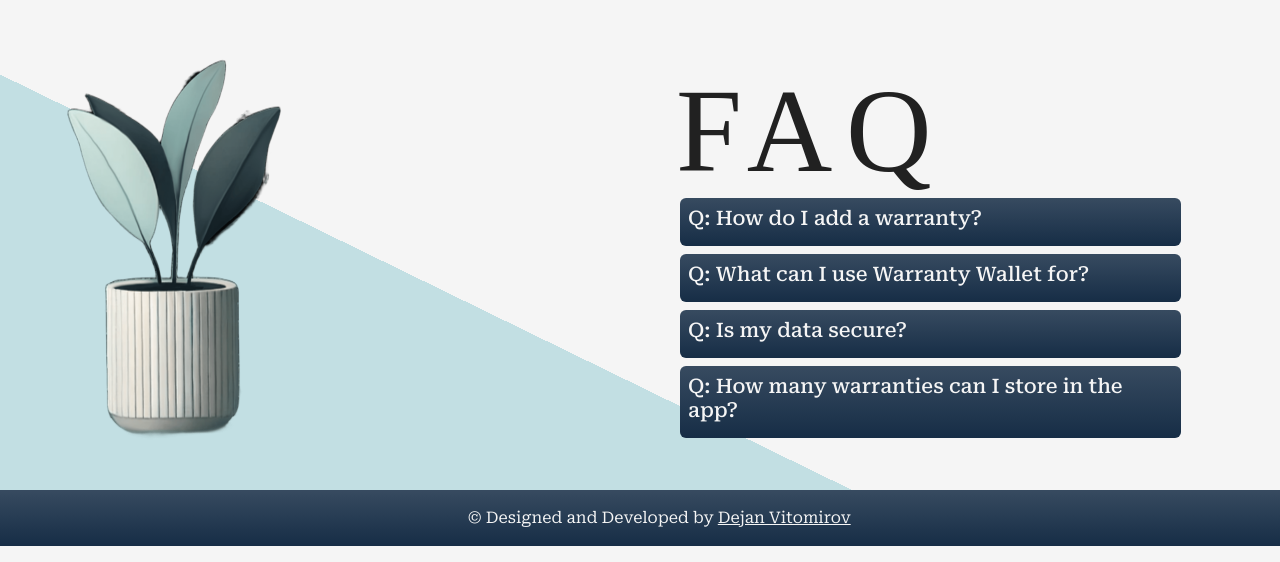
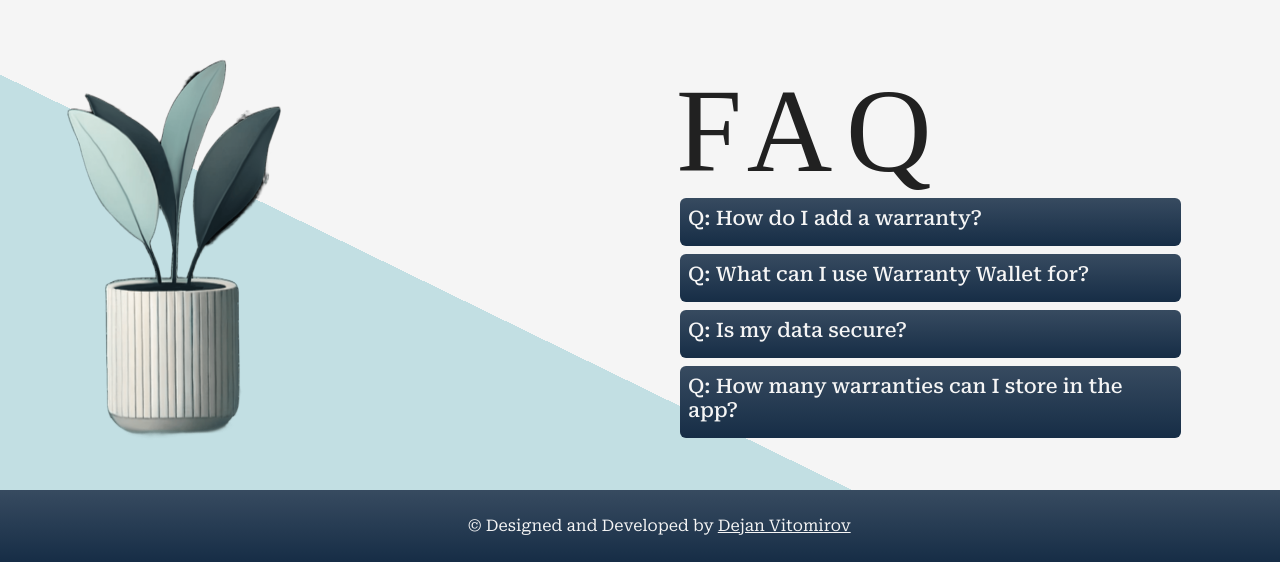
Before and after one commit to Vitomirov/warranty-wallet, a React (Vite) app in the folder src/frontend/: page / in a window 1280 px wide. Shown: the part 2573-3135 px from the top of the page. Built offline with nearby package versions, Linux system fonts and the light colour scheme; a web font is replaced by a local one.

Commit message:
Footer adjusjtment

```diff
--- a/src/frontend/components/Footer.jsx
+++ b/src/frontend/components/Footer.jsx
@@ -2,7 +2,7 @@ import React from "react";
 
 const Footer = () => {
   return (
-    <footer className="bg-gradient py-3">
+    <footer className="bg-gradient py-4">
       <div className="d-flex justify-content-center align-items-center w-100">
         <p className="footer-copy mb-2 mb-md-0 text-center">
           &copy; Designed and Developed by{" "}
```
